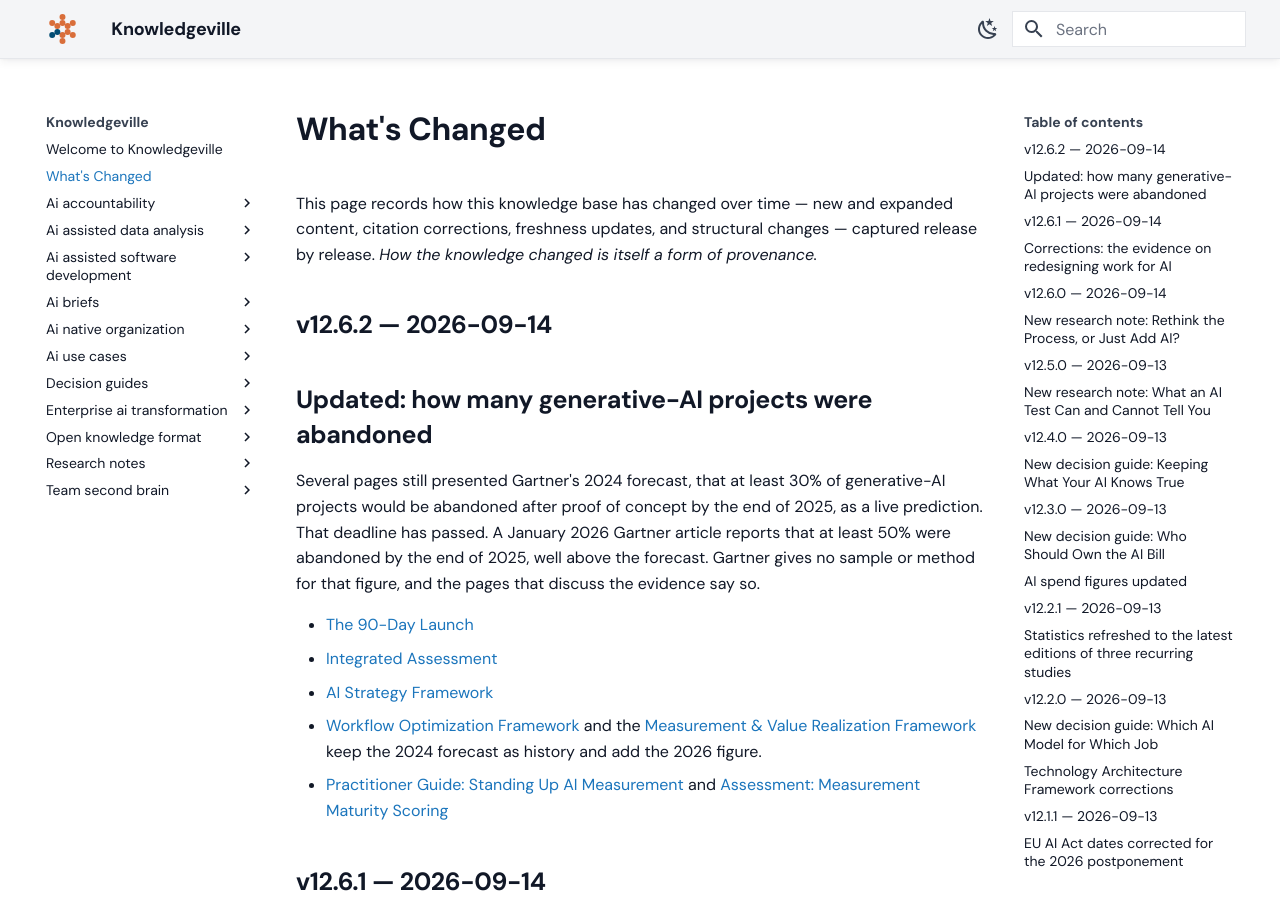
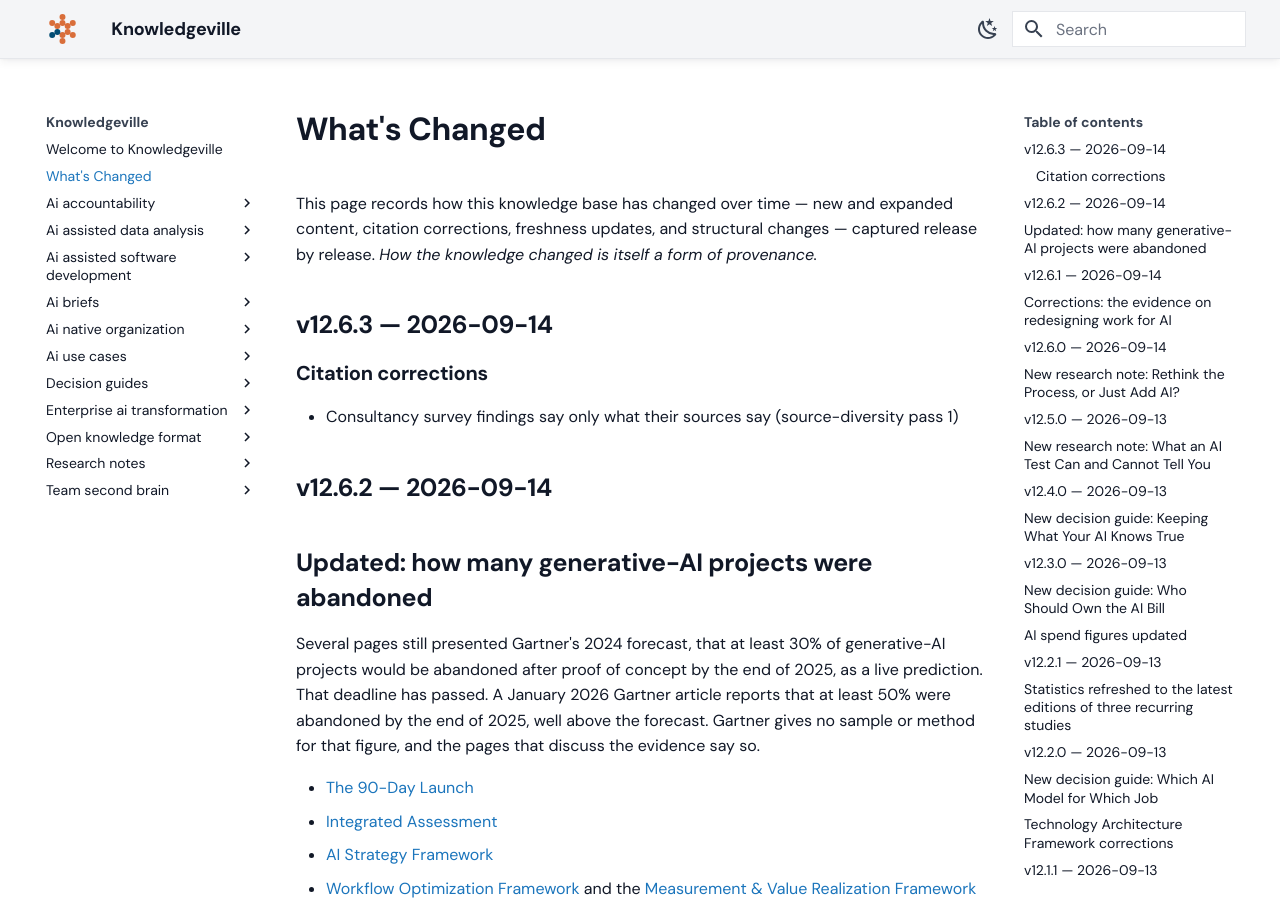
Before and after one commit to grandaha/knowledgeville, an MkDocs documentation site: the page built from published/changelog.md, in a window 1280 px wide and 900 px high. Built offline with MkDocs 1.6.1 and Material for MkDocs 9.7.7, drawn with Linux system fonts in a browser that asks for light colours; some web fonts are replaced.

Commit message:
Publish: sync content from workspace

```diff
--- a/published/changelog.md
+++ b/published/changelog.md
@@ -10,6 +10,11 @@ appendix: true
 <!-- generated from GitHub Releases by scripts/build_changelog.py — do not edit -->
 
 This page records how this knowledge base has changed over time — new and expanded content, citation corrections, freshness updates, and structural changes — captured release by release. *How the knowledge changed is itself a form of provenance.*
+
+## v12.6.3 — 2026-09-14
+
+### Citation corrections
+* Consultancy survey findings say only what their sources say (source-diversity pass 1)
 
 ## v12.6.2 — 2026-09-14
 
```
Also changed, not shown: 1 other file.
